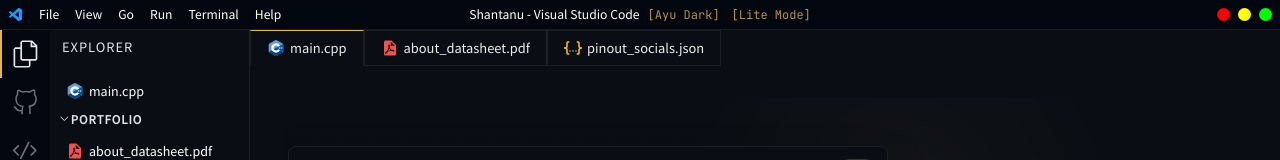
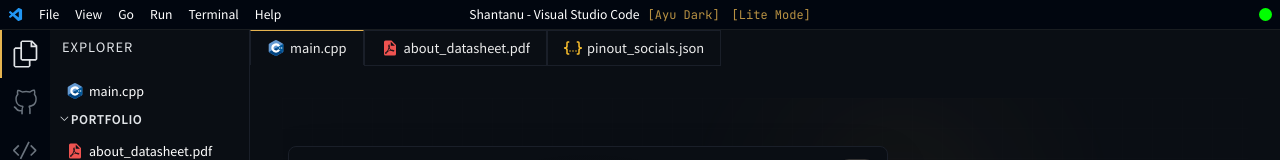
Before and after one commit to shaxntanu/VSCode-Portfolio, a Next.js app: page / in a window 1280 px wide. Shown: the top 160 px of the page. Built offline with nearby package versions, Linux system fonts and the light colour scheme; a web font is replaced by a local one.

Commit message:
refactor: remove non-functional red and yellow mac buttons, keep green fullscreen button

```diff
--- a/components/Titlebar.tsx
+++ b/components/Titlebar.tsx
@@ -1,7 +1,7 @@
 import { useState, useEffect } from 'react';
 import Image from 'next/image';
 import { useRouter } from 'next/router';
-import { Maximize, Minimize, Minus } from 'lucide-react';
+import { Maximize, Minimize } from 'lucide-react';
 
 import styles from '@/styles/Titlebar.module.css';
 
@@ -75,20 +75,6 @@
     }
   };
 
-  const handleClose = () => {
-    if (confirm('Are you sure you want to close this portfolio?')) {
-      window.close();
-      setTimeout(() => {
-        window.location.href = 'about:blank';
-      }, 100);
-    }
-  };
-
-  const handleMinimize = () => {
-    // Since we can't actually minimize in a browser, we'll just blur the window
-    window.blur();
-  };
-
   const handleMenuClick = (menu: string) => {
     switch (menu) {
       case 'File':
@@ -149,23 +135,6 @@
       </p>
       <div className={styles.windowButtons}>
         <button
-          className={styles.close}
-          onClick={handleClose}
-          title="Close"
-        >
-          <svg width="8" height="8" viewBox="0 0 8 8">
-            <line x1="0" y1="0" x2="8" y2="8" stroke="currentColor" strokeWidth="1" />
-            <line x1="8" y1="0" x2="0" y2="8" stroke="currentColor" strokeWidth="1" />
-          </svg>
-        </button>
-        <button
-          className={styles.minimize}
-          onClick={handleMinimize}
-          title="Minimize"
-        >
-          <Minus size={8} />
-        </button>
-        <button
           className={styles.maximize}
           onClick={handleMaximize}
           title={isMaximized ? "Exit Fullscreen" : "Enter Fullscreen"}
--- a/styles/Titlebar.module.css
+++ b/styles/Titlebar.module.css
@@ -97,20 +97,6 @@
     opacity: 1;
 }
 
-.minimize {
-    background: #ffff00;
-    position: relative;
-}
-
-.minimize svg {
-    opacity: 0;
-    transition: opacity 0.2s ease;
-}
-
-.minimize:hover svg {
-    opacity: 1;
-}
-
 .maximize {
     background: #00ff00;
     position: relative;
@@ -125,24 +111,6 @@
     opacity: 1;
 }
 
-.close {
-    background: #ff0000;
-    position: relative;
-}
-
-.close:hover {
-    opacity: 1;
-}
-
-.close svg {
-    opacity: 0;
-    transition: opacity 0.2s ease;
-}
-
-.close:hover svg {
-    opacity: 1;
-}
-
 @media screen and (max-width: 900px) {
     .items p {
         display: none;
```
